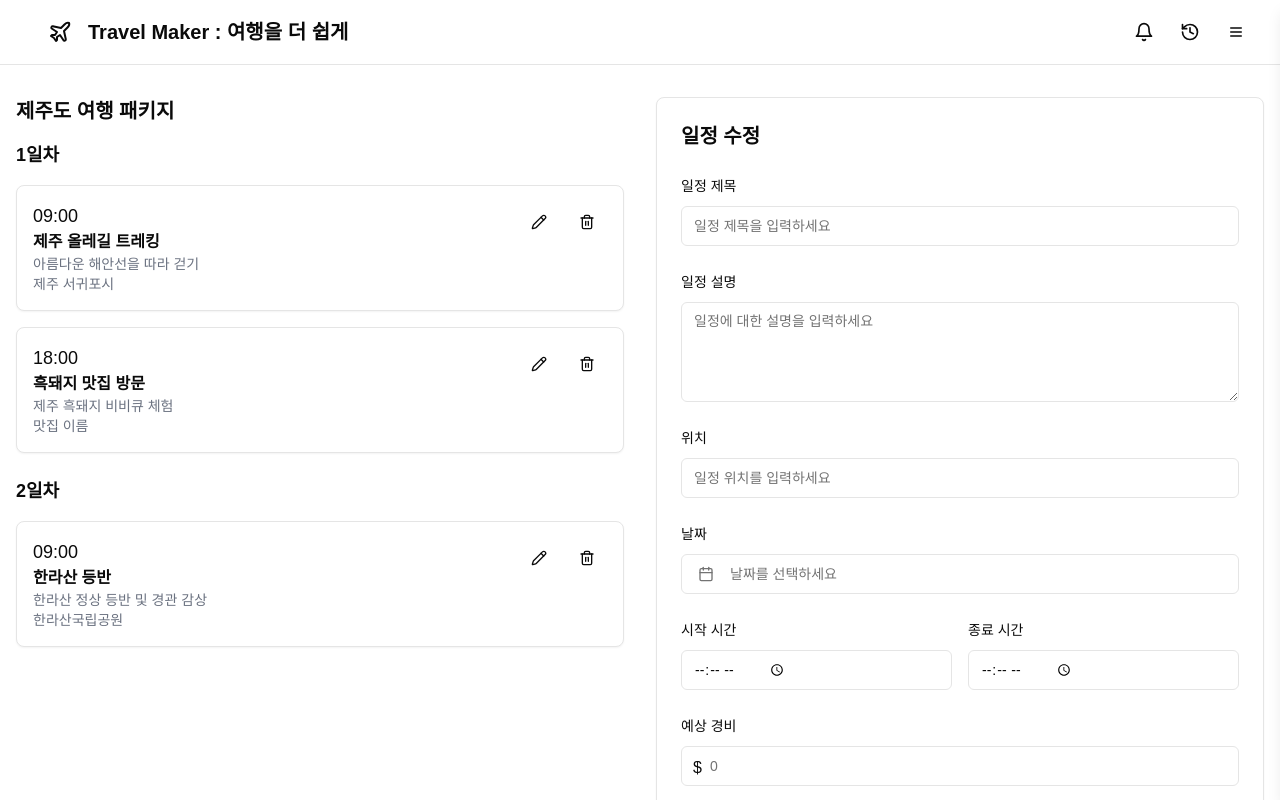
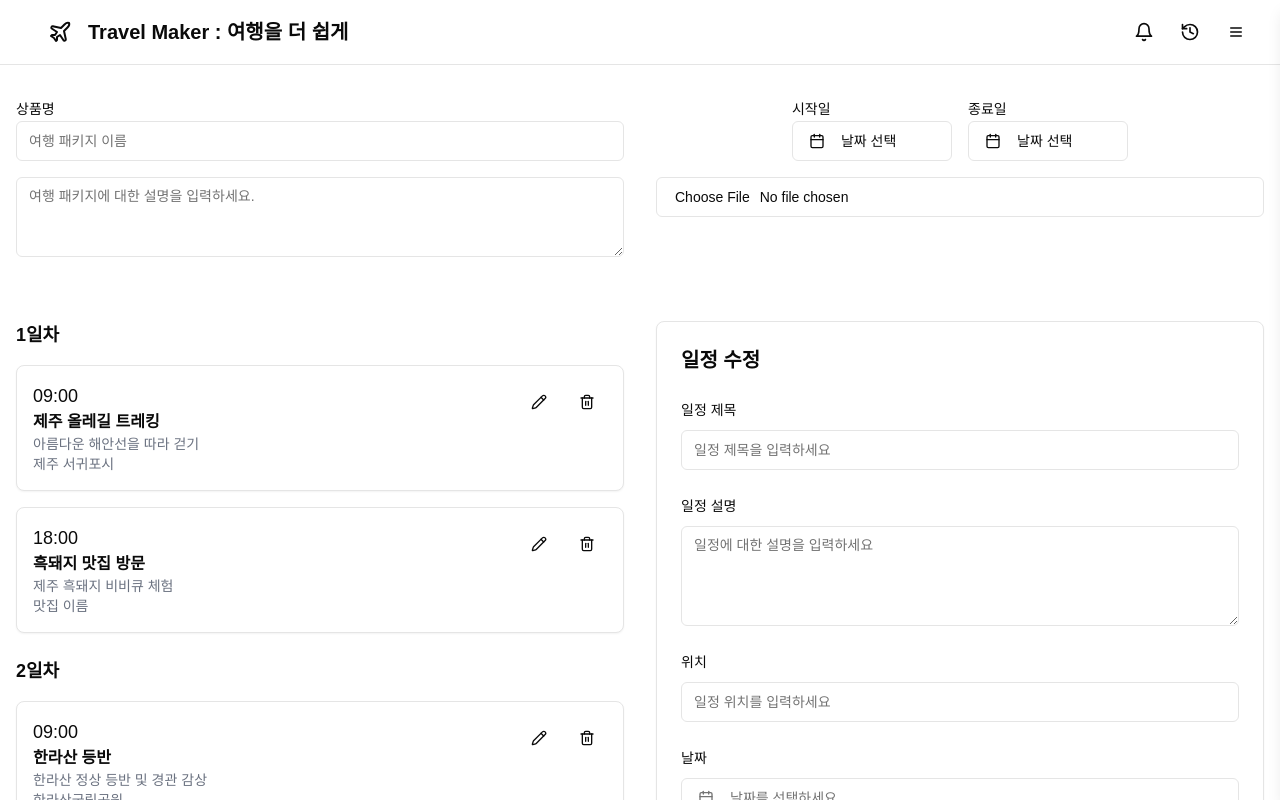
Before and after one commit to Travel-Makerdd/Travel-Maker-FE, a Next.js app: page /trips/register in a window 1280 px wide. Shown: the top 800 px of the page. Built offline with nearby package versions, Linux system fonts and the light colour scheme.

Commit message:
🚧 [WIP] trips register 페이지 UI 통합

```diff
--- a/src/app/trips/register/page.tsx
+++ b/src/app/trips/register/page.tsx
@@ -1,6 +1,6 @@
 'use client'
 
-import React from 'react'
+import React, { useState } from 'react'
 import { Button } from '@/components/ui/button'
 import { Card, CardContent, CardHeader } from '@/components/ui/card'
 import { Input } from '@/components/ui/input'
@@ -23,17 +23,79 @@ import {
 import { cn } from '@/lib/utils'
 import { format } from 'date-fns'
 import { ko } from 'date-fns/locale'
+import { Label } from '@/components/ui/label'
 
 const SchedulePage = () => {
   const form = useForm()
+  const [startDate, setStartDate] = useState<Date | undefined>(undefined)
+  const [endDate, setEndDate] = useState<Date | undefined>(undefined)
 
   return (
     <>
+      <div className="container mx-auto px-4 py-8">
+        <div className="grid grid-cols-2 gap-x-8 gap-y-4">
+          <div className="col-span-1">
+            <Label htmlFor="productName">상품명</Label>
+            <Input id="productName" placeholder="여행 패키지 이름" />
+          </div>
+          <div className="w-full flex justify-center col-span-1">
+            <div>
+              <Label htmlFor="startDate">시작일</Label>
+              <Popover>
+                <PopoverTrigger asChild>
+                  <Button
+                    variant="outline"
+                    className="w-full justify-start text-left font-normal"
+                  >
+                    <CalendarIcon className="mr-2 h-4 w-4" />
+                    {startDate ? startDate.toLocaleDateString() : '날짜 선택'}
+                  </Button>
+                </PopoverTrigger>
+                <PopoverContent className="w-auto p-0">
+                  <Calendar
+                    mode="single"
+                    selected={startDate}
+                    onSelect={(date) => setStartDate(date)}
+                    initialFocus
+                  />
+                </PopoverContent>
+              </Popover>
+            </div>
+            <div className="ml-4">
+              <Label htmlFor="endDate">종료일</Label>
+              <Popover>
+                <PopoverTrigger asChild>
+                  <Button
+                    variant="outline"
+                    className="w-full justify-start text-left font-normal"
+                  >
+                    <CalendarIcon className="mr-2 h-4 w-4" />
+                    {endDate ? endDate.toLocaleDateString() : '날짜 선택'}
+                  </Button>
+                </PopoverTrigger>
+                <PopoverContent className="w-auto p-0">
+                  <Calendar
+                    mode="single"
+                    selected={endDate}
+                    onSelect={(date) => setEndDate(date)}
+                    initialFocus
+                  />
+                </PopoverContent>
+              </Popover>
+            </div>
+          </div>
+          <div className="col-span-1">
+            <Textarea placeholder="여행 패키지에 대한 설명을 입력하세요." />
+          </div>
+          <div className="col-span-1">
+            <Input type="file" />
+          </div>
+        </div>
+      </div>
+
       <main className="container mx-auto px-4 py-8">
         <div className="grid md:grid-cols-2 gap-8">
           <div>
-            <h2 className="text-xl font-bold mb-4">제주도 여행 패키지</h2>
-
             <div className="space-y-6">
               <div>
                 <h3 className="text-lg font-semibold mb-4">1일차</h3>
```
